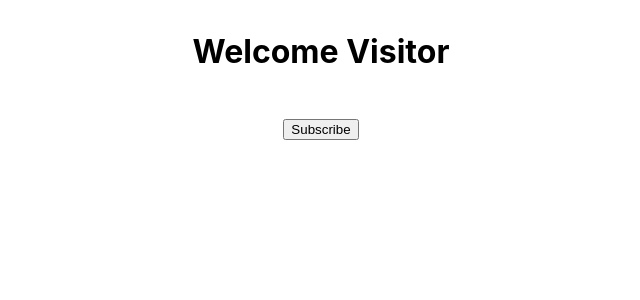
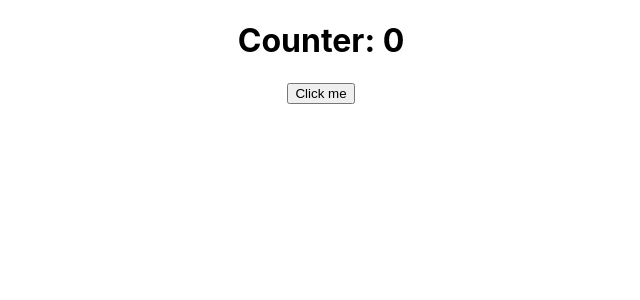
Before and after one commit to Debo12/webdevelopment.react-learn-complete, a React (Create React App) app in the folder my-app/: page / in a window 1280 px wide. Shown: the top 300 px of the page, without its empty margins (319-959 px from the left). Built offline with nearby package versions, Linux system fonts and the light colour scheme.

Commit message:
setState method added

```diff
--- a/my-app/src/App.js
+++ b/my-app/src/App.js
@@ -3,11 +3,12 @@
 import Greet from './components/Greet'
 import Welcome from './components/Welcome'
 import Message from './components/Message'
+import Counter from './components/Counter';
 
 function App() {
   return (
     <div className="App">
-      <Message/>
+      <Counter/>
     </div>
   );
 }
--- /dev/null
+++ b/my-app/src/components/Counter.js
@@ -0,0 +1,43 @@
+import React, { Component } from 'react'
+
+class Counter extends Component {
+    constructor(){
+        super()
+        this.state = {
+            count: 0
+        }
+    }
+
+    incrementOne(){
+        // React bundles all the same method call into one call
+        // this.setState({
+        //     count: this.state.count + 1
+        // }, ()=>{console.log(this.state.count)})
+
+        // To increase count with multiple calls at the same method
+        this.setState((prevState) => ({
+            count: prevState.count + 1
+        }), ()=>{console.log(this.state.count)})
+
+        // console.log(this.state.count) // have to pass as a 2nd argument of setState to get the current value
+    }
+
+    incrementFive(){
+        this.incrementOne()
+        this.incrementOne()
+        this.incrementOne()
+        this.incrementOne()
+        this.incrementOne()
+    }
+
+    render() {
+        return (
+            <div>
+                <h1>Counter: {this.state.count}</h1>
+                <button onClick={()=>this.incrementFive()}>Click me</button>
+            </div>
+        )
+    }
+}
+
+export default Counter
```
